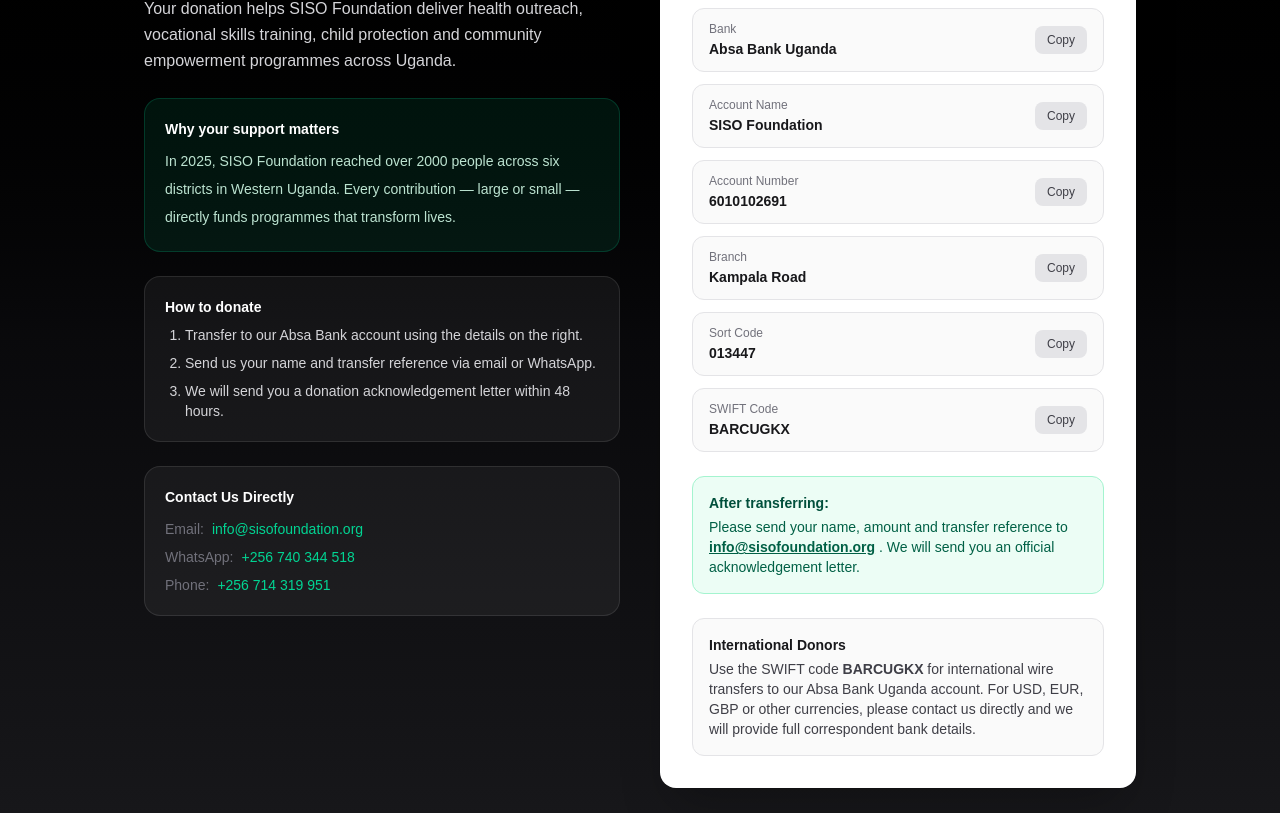
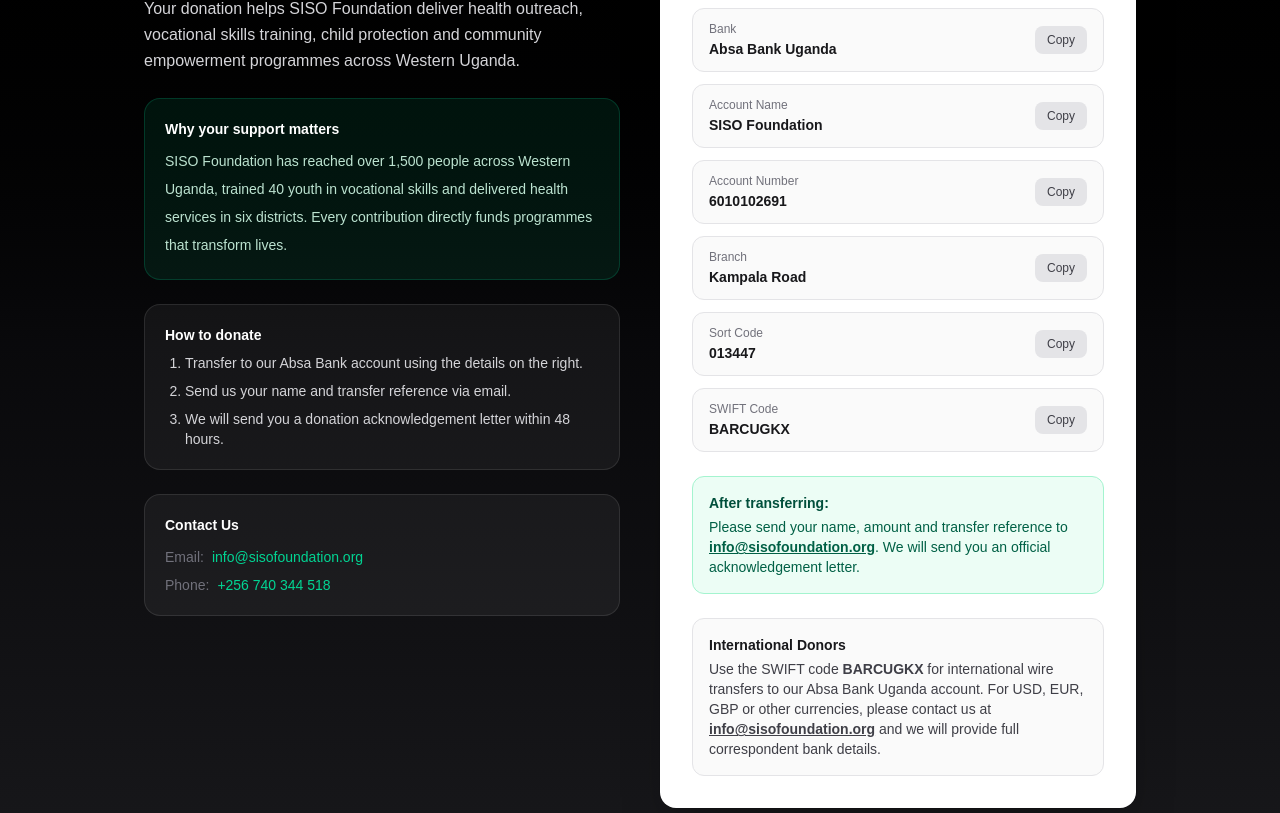
Before and after one commit to jonathanniwadev/siso-foundation, a Next.js app: page /donate in a window 1280 px wide. Shown: the part 247-1060 px from the top of the page. Built offline with nearby package versions, Linux system fonts and the light colour scheme.

Commit message:
Revise donation information and contact details
Updated donation details to reflect accurate statistics and contact methods.

```diff
--- a/src/app/donate/DonateClient.tsx
+++ b/src/app/donate/DonateClient.tsx
@@ -38,7 +38,7 @@
             <p className="mt-3 max-w-xl text-base leading-relaxed text-zinc-300">
               Your donation helps SISO Foundation deliver health outreach,
               vocational skills training, child protection and community
-              empowerment programmes across Uganda.
+              empowerment programmes across Western Uganda.
             </p>
 
             <div className="mt-6 rounded-2xl border border-emerald-400/20 bg-emerald-500/10 p-5 text-sm text-emerald-100">
@@ -46,9 +46,10 @@
                 Why your support matters
               </div>
               <p className="mt-2 leading-7 text-emerald-100/90">
-                In 2025, SISO Foundation reached over 2000 people across six
-                districts in Western Uganda. Every contribution — large or
-                small — directly funds programmes that transform lives.
+                SISO Foundation has reached over 1,500 people across Western
+                Uganda, trained 40 youth in vocational skills and delivered
+                health services in six districts. Every contribution directly
+                funds programmes that transform lives.
               </p>
             </div>
 
@@ -58,14 +59,14 @@
               </div>
               <ol className="mt-2 list-decimal space-y-2 pl-5 text-sm text-zinc-300">
                 <li>Transfer to our Absa Bank account using the details on the right.</li>
-                <li>Send us your name and transfer reference via email or WhatsApp.</li>
+                <li>Send us your name and transfer reference via email.</li>
                 <li>We will send you a donation acknowledgement letter within 48 hours.</li>
               </ol>
             </div>
 
             <div className="mt-6 rounded-2xl border border-white/10 bg-white/5 p-5">
               <div className="text-sm font-semibold text-white mb-3">
-                Contact Us Directly
+                Contact Us
               </div>
               <div className="space-y-2 text-sm text-zinc-300">
                 <div className="flex items-center gap-2">
@@ -78,23 +79,12 @@
                   </a>
                 </div>
                 <div className="flex items-center gap-2">
-                  <span className="text-zinc-500">WhatsApp:</span>
+                  <span className="text-zinc-500">Phone:</span>
                   <a
-                    href="https://wa.me/256740344518"
-                    target="_blank"
-                    rel="noopener noreferrer"
+                    href="tel:+256740344518"
                     className="text-emerald-400 hover:underline"
                   >
                     +256 740 344 518
-                  </a>
-                </div>
-                <div className="flex items-center gap-2">
-                  <span className="text-zinc-500">Phone:</span>
-                  <a
-                    href="tel:+256714319951"
-                    className="text-emerald-400 hover:underline"
-                  >
-                    +256 714 319 951
                   </a>
                 </div>
               </div>
@@ -152,8 +142,7 @@
                   className="font-semibold underline"
                 >
                   info@sisofoundation.org
-                </a>{" "}
-
+                </a>
                 . We will send you an official acknowledgement letter.
               </p>
             </div>
@@ -163,10 +152,17 @@
                 International Donors
               </div>
               <p className="mt-1">
-                Use the SWIFT code <span className="font-mono font-semibold">BARCUGKX</span> for
+                Use the SWIFT code{" "}
+                <span className="font-mono font-semibold">BARCUGKX</span> for
                 international wire transfers to our Absa Bank Uganda account.
-                For USD, EUR, GBP or other currencies, please contact us
-                directly and we will provide full correspondent bank details.
+                For USD, EUR, GBP or other currencies, please contact us at{" "}
+                <a
+                  href="mailto:info@sisofoundation.org"
+                  className="font-semibold underline"
+                >
+                  info@sisofoundation.org
+                </a>{" "}
+                and we will provide full correspondent bank details.
               </p>
             </div>
           </div>
```
